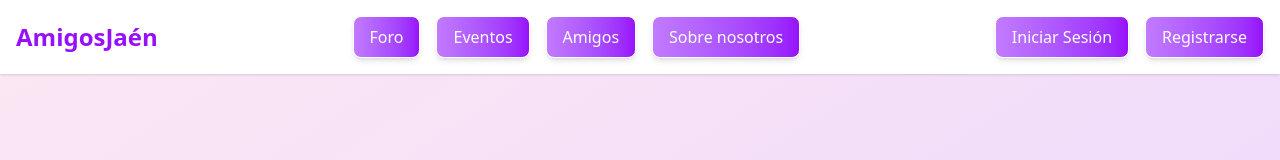
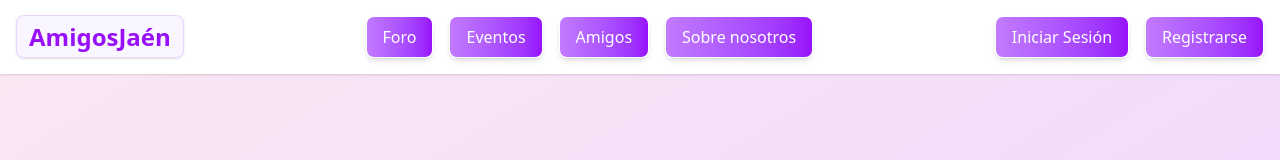
Before and after one commit to juanmazh/amigosjaen, a React (Vite) app in the folder frontend/: page / in a window 1280 px wide. Shown: the top 160 px of the page. Built offline with nearby package versions, Linux system fonts and the light colour scheme; no server answers.

Commit message:
minor changes

```diff
--- a/frontend/src/pages/components/Header.jsx
+++ b/frontend/src/pages/components/Header.jsx
@@ -11,8 +11,13 @@ function Header() {
 
   return (
     <header className="bg-white shadow p-4 flex justify-between items-center relative">
-      <h1 className="text-2xl font-bold text-purple-600">
-        <Link to="/" className="hover:underline hover:text-purple-800 transition-colors duration-200 cursor-pointer focus:outline-none focus:ring-2 focus:ring-purple-400 rounded">AmigosJaén</Link>
+      <h1 className="text-2xl font-bold">
+        <Link
+          to="/"
+          className="px-3 py-1 rounded-lg bg-purple-100/40 hover:bg-purple-200/70 border border-purple-200 shadow-sm hover:shadow-md transition-all duration-200 cursor-pointer focus:outline-none focus:ring-2 focus:ring-purple-400 text-purple-600 hover:text-purple-800"
+        >
+          AmigosJaén
+        </Link>
       </h1>
       {/* Botón hamburguesa para móviles */}
       <button
```
